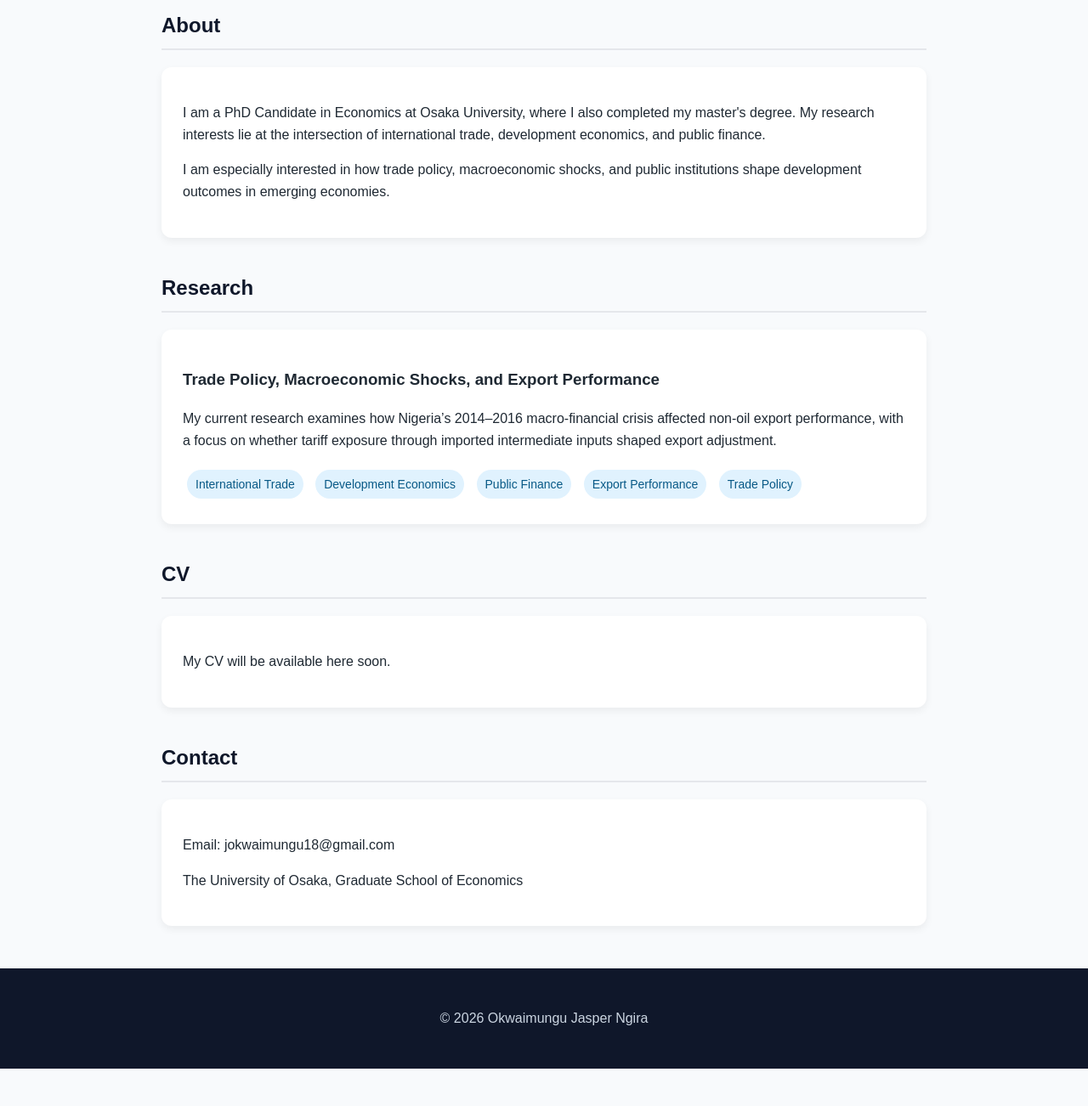
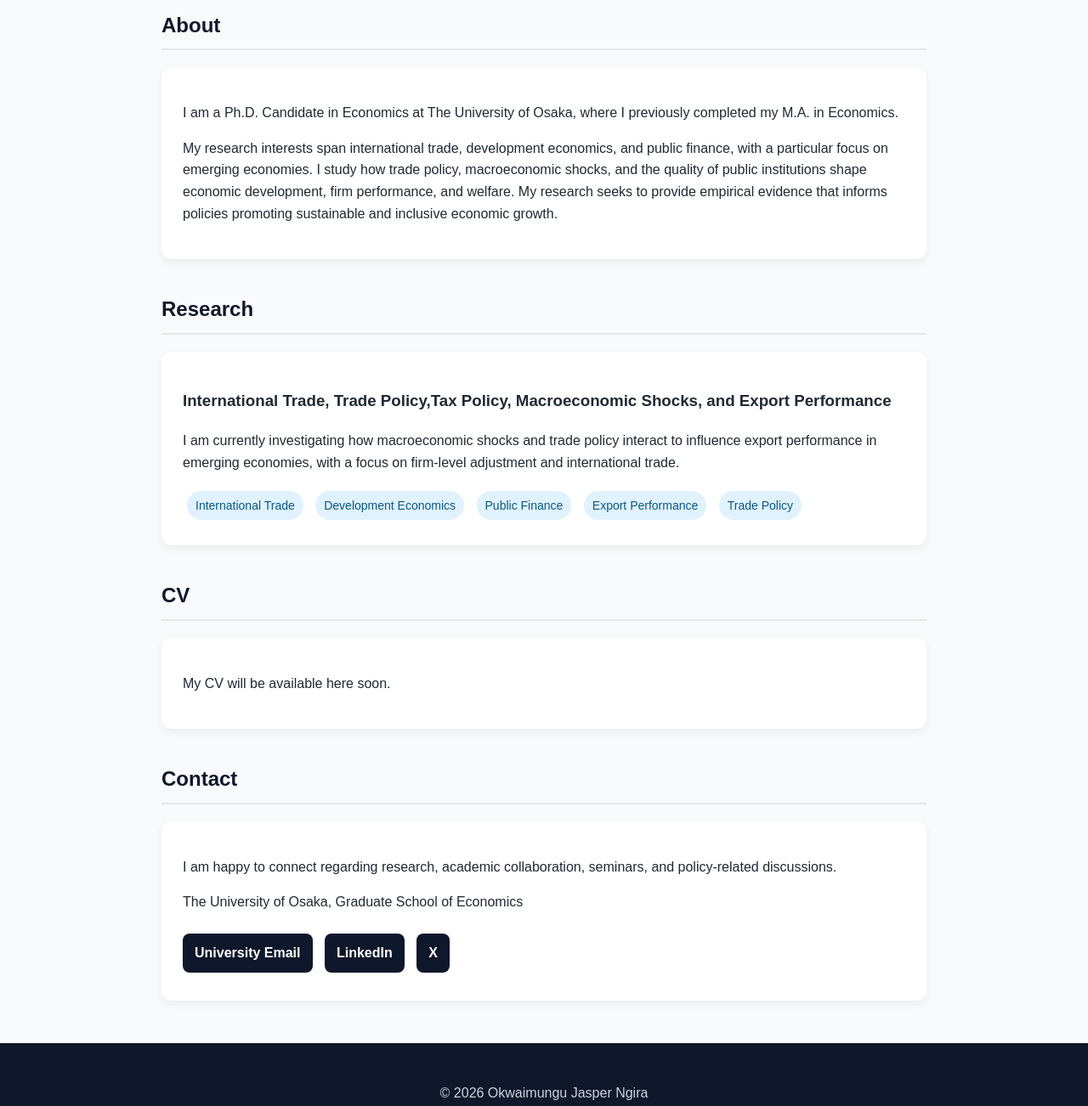
Before and after one commit to jasperokwaimungu/jasperokwaimungu.github.io, a plain HTML site: page index.html in a window 1280 px wide. Shown: the part 380-1682 px from the top of the page at 85% size. Before the commit the page ends 1638 px from the top, so only its background shows below. Drawn offline with Linux system fonts and the light colour scheme.

Commit message:
Update index.html

```diff
--- a/index.html
+++ b/index.html
@@ -86,6 +86,24 @@
     a {
       color: #0369a1;
     }
+    .social-links {
+  margin-top: 15px;
+}
+
+.social-links a {
+  display: inline-block;
+  margin: 8px 10px 8px 0;
+  padding: 10px 14px;
+  background: #0f172a;
+  color: white;
+  text-decoration: none;
+  border-radius: 8px;
+  font-weight: bold;
+}
+
+.social-links a:hover {
+  background: #0369a1;
+}
   </style>
 </head>
 
@@ -93,7 +111,7 @@
 
   <header>
     <h1>Okwaimungu Jasper Ngira</h1>
-    <p>PhD Candidate in Economics, Osaka University</p>
+    <p>PhD. Economics (Candidate), The University of Osaka </p>
     <p>International Trade · Development Economics · Public Finance</p>
   </header>
 
@@ -108,12 +126,14 @@
     <h2>About</h2>
     <div class="card">
       <p>
-        I am a PhD Candidate in Economics at Osaka University, where I also completed my master's degree.
-        My research interests lie at the intersection of international trade, development economics, and public finance.
+        I am a Ph.D. Candidate in Economics at The University of Osaka, where I previously completed my M.A. in Economics.
+
       </p>
 
       <p>
-        I am especially interested in how trade policy, macroeconomic shocks, and public institutions shape development outcomes in emerging economies.
+       My research interests span international trade, development economics, and public finance, with a particular focus on emerging economies.
+        I study how trade policy, macroeconomic shocks, and the quality of public institutions shape economic development, firm performance, and welfare.
+        My research seeks to provide empirical evidence that informs policies promoting sustainable and inclusive economic growth.
       </p>
     </div>
   </section>
@@ -122,10 +142,9 @@
     <h2>Research</h2>
 
     <div class="card">
-      <h3>Trade Policy, Macroeconomic Shocks, and Export Performance</h3>
+      <h3>International Trade, Trade Policy,Tax Policy, Macroeconomic Shocks, and Export Performance</h3>
       <p>
-        My current research examines how Nigeria’s 2014–2016 macro-financial crisis affected non-oil export performance,
-        with a focus on whether tariff exposure through imported intermediate inputs shaped export adjustment.
+       I am currently investigating how macroeconomic shocks and trade policy interact to influence export performance in emerging economies, with a focus on firm-level adjustment and international trade.
       </p>
 
       <div class="tags">
@@ -151,11 +170,18 @@
   <h2>Contact</h2>
   <div class="card">
     <p>
-        Email: jokwaimungu18@gmail.com
+      I am happy to connect regarding research, academic collaboration, seminars, and policy-related discussions.
     </p>
+
     <p>
       The University of Osaka, Graduate School of Economics
     </p>
+
+    <div class="social-links">
+      <a href="u338071i@ecs.osaka-u.ac.jp">University Email</a>
+      <a href="www.linkedin.com/in/jasper-okwaimungu-157017233" target="_blank">LinkedIn</a>
+      <a href="https://x.com/jasperdangote?s=11" target="_blank">X</a>
+    </div>
   </div>
 </section>
 
```
Lines whose indentation alone changed are shown as unchanged.
